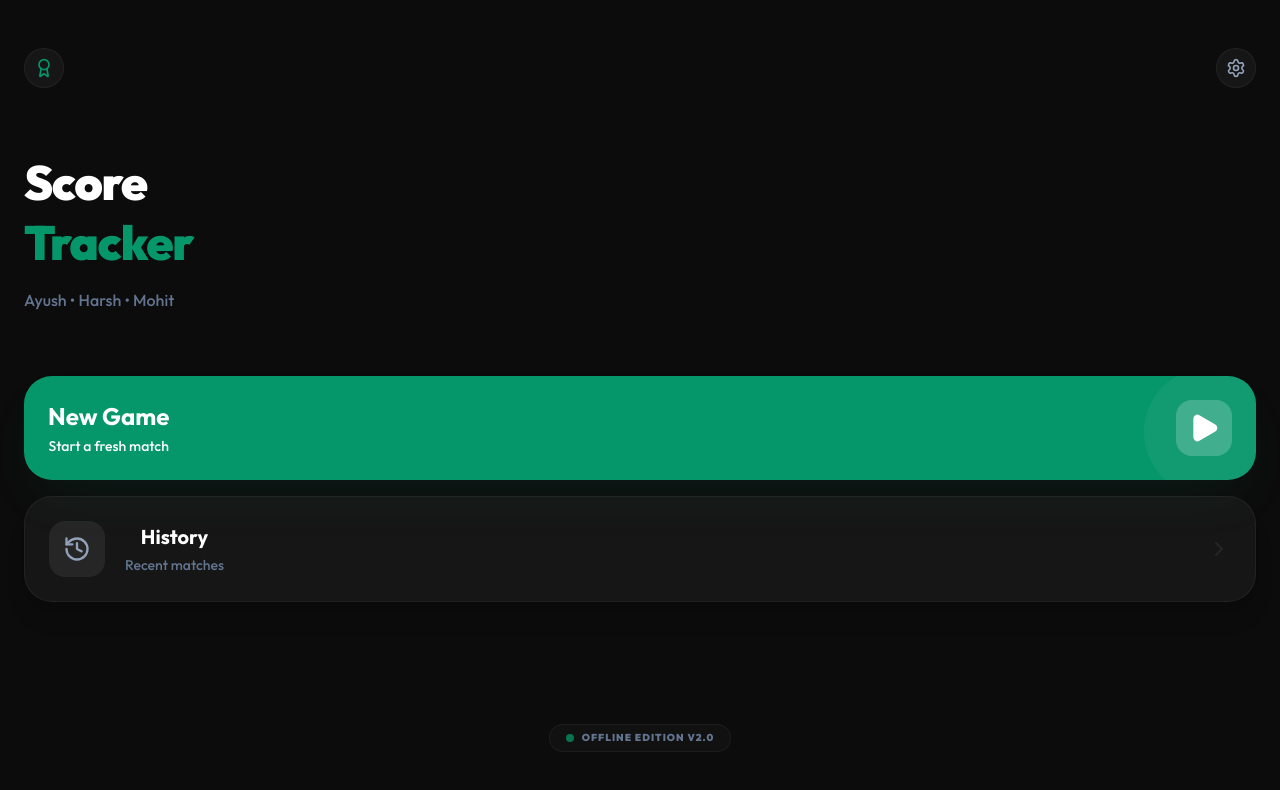
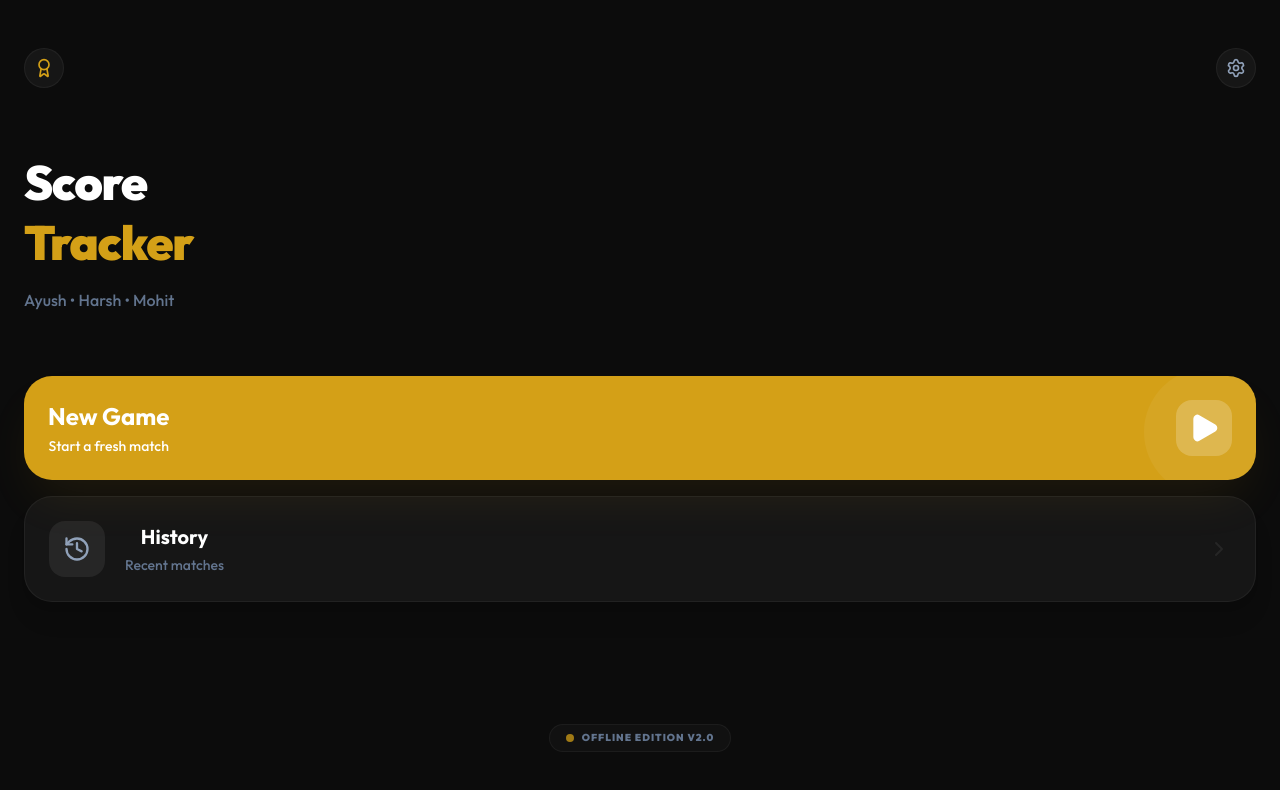
Before and after one commit to AyushK5ingh/callbreak-score-tracker, a React (Vite) app: page / in a window 1280 px wide. Shown: the top 790 px of the page. Built offline with nearby package versions, Linux system fonts and the light colour scheme; no server answers; the database is empty.

Commit message:
style: gold and black theme

```diff
--- a/src/App.jsx
+++ b/src/App.jsx
@@ -19,7 +19,7 @@ function App() {
   const navigateTo = (newView) => setView(newView);
 
   return (
-    <div className="min-h-screen bg-dark-900 text-white font-sans selection:bg-emerald-500/30">
+    <div className="min-h-screen bg-dark-900 text-white font-sans selection:bg-amber-500/30">
       {view === 'home' && <HomeView onNavigate={navigateTo} />}
       {view === 'game' && <GameSession onNavigate={navigateTo} />}
       {view === 'history' && <HistoryView onNavigate={navigateTo} />}
--- a/src/components/GameSession.jsx
+++ b/src/components/GameSession.jsx
@@ -180,7 +180,7 @@ const GameSession = ({ onNavigate }) => {
         >
           <div className="text-7xl mb-6">🏆</div>
           <h1 className="text-4xl font-black text-white mb-2">{sorted[0].name} Wins!</h1>
-          <p className="text-emerald-400 font-bold text-lg mb-12">with {sorted[0].score} points</p>
+          <p className="text-amber-400 font-bold text-lg mb-12">with {sorted[0].score} points</p>
 
           <div className="space-y-3 w-full max-w-sm">
             {sorted.map((p, idx) => (
@@ -251,8 +251,8 @@ const GameSession = ({ onNavigate }) => {
                 <Trophy className="w-6 h-6 text-white" />
               </div>
               <div>
-                <p className="text-sm font-bold text-emerald-400">{leader.name} leads!</p>
-                <p className="text-xs text-emerald-400/60 font-medium">with {leader.score} points</p>
+                <p className="text-sm font-bold text-amber-400">{leader.name} leads!</p>
+                <p className="text-xs text-amber-400/60 font-medium">with {leader.score} points</p>
               </div>
             </div>
           </motion.div>
@@ -269,7 +269,7 @@ const GameSession = ({ onNavigate }) => {
             {p.diff === 0 && p.score > 0 && (
               <div className="absolute top-2 right-2 bg-primary-500 text-[8px] font-black text-white px-1.5 py-0.5 rounded shadow-lg">LEAD</div>
             )}
-            <p className={`text-xs font-bold uppercase tracking-widest mb-1 ${p.name === 'Ayush' ? 'text-emerald-500' : p.name === 'Harsh' ? 'text-blue-500' : 'text-orange-500'}`}>
+            <p className={`text-xs font-bold uppercase tracking-widest mb-1 ${p.name === 'Ayush' ? 'text-amber-500' : p.name === 'Harsh' ? 'text-blue-500' : 'text-orange-500'}`}>
               {p.name}
             </p>
             {rounds.length > 0 && liveNicknames.bidNicks[p.name] && (
@@ -404,7 +404,7 @@ const GameSession = ({ onNavigate }) => {
             <motion.button
               whileTap={{ scale: 0.98 }}
               onClick={startHandLockIn}
-              className="w-full bg-emerald-600 hover:bg-emerald-700 py-4 rounded-2xl font-black text-white flex items-center justify-center space-x-3 shadow-2xl shadow-emerald-600/30"
+              className="w-full bg-amber-600 hover:bg-amber-700 py-4 rounded-2xl font-black text-white flex items-center justify-center space-x-3 shadow-2xl shadow-amber-600/30"
             >
               <Save className="w-5 h-5" />
               <span>SAVE ROUND</span>
--- a/src/components/HistoryView.jsx
+++ b/src/components/HistoryView.jsx
@@ -9,7 +9,7 @@ const TrendChart = ({ data, height = 80 }) => {
   if (!data) return null;
 
   const players = ['Ayush', 'Harsh', 'Mohit'];
-  const colors = { Ayush: '#059669', Harsh: '#3b82f6', Mohit: '#f97316' };
+  const colors = { Ayush: '#D4A017', Harsh: '#3b82f6', Mohit: '#f97316' };
   const allValues = players.flatMap(name => data[name]);
   const minVal = Math.min(...allValues);
   const maxVal = Math.max(...allValues);
@@ -109,7 +109,7 @@ const HistoryView = ({ onNavigate }) => {
       <div className="grid grid-cols-3 gap-3 mb-12">
         {['Ayush', 'Harsh', 'Mohit'].map((name) => (
           <div key={name} className="bg-dark-800 border border-white/5 p-4 rounded-3xl text-center">
-            <p className={`text-[10px] font-black uppercase tracking-widest mb-1 ${name === 'Ayush' ? 'text-emerald-500' : name === 'Harsh' ? 'text-blue-500' : 'text-orange-500'}`}>{name}</p>
+            <p className={`text-[10px] font-black uppercase tracking-widest mb-1 ${name === 'Ayush' ? 'text-amber-500' : name === 'Harsh' ? 'text-blue-500' : 'text-orange-500'}`}>{name}</p>
             <div className="flex flex-col items-center gap-0.5 mb-1">
               <NicknameBadge nick={bidNicks[name]} />
               <NicknameBadge nick={skillNicks[name]} />
@@ -130,7 +130,7 @@ const HistoryView = ({ onNavigate }) => {
 
       {/* Legend for trend chart */}
       <div className="flex items-center justify-center space-x-6 mb-6">
-        {[{ name: 'Ayush', color: 'bg-emerald-500' }, { name: 'Harsh', color: 'bg-blue-500' }, { name: 'Mohit', color: 'bg-orange-500' }].map(p => (
+        {[{ name: 'Ayush', color: 'bg-amber-500' }, { name: 'Harsh', color: 'bg-blue-500' }, { name: 'Mohit', color: 'bg-orange-500' }].map(p => (
           <div key={p.name} className="flex items-center space-x-1.5">
             <div className={`w-2 h-2 rounded-full ${p.color}`} />
             <span className="text-[9px] font-bold text-slate-500 uppercase">{p.name}</span>
@@ -213,9 +213,9 @@ const HistoryView = ({ onNavigate }) => {
                   {/* Comeback / Downfall tags */}
                   <div className="flex flex-wrap gap-2">
                     {analysis.comeback && (
-                      <div className="flex items-center space-x-1 bg-emerald-500/10 border border-emerald-500/20 px-2 py-1 rounded-lg">
-                        <TrendingUp className="w-3 h-3 text-emerald-400" />
-                        <span className="text-[8px] font-black text-emerald-400 uppercase">{analysis.comeback} — Comeback King 👑</span>
+                      <div className="flex items-center space-x-1 bg-amber-500/10 border border-amber-500/20 px-2 py-1 rounded-lg">
+                        <TrendingUp className="w-3 h-3 text-amber-400" />
+                        <span className="text-[8px] font-black text-amber-400 uppercase">{analysis.comeback} — Comeback King 👑</span>
                       </div>
                     )}
                     {analysis.downfall && (
--- a/src/index.css
+++ b/src/index.css
@@ -8,16 +8,16 @@
   --color-dark-800: #161616;
   --color-dark-700: #262626;
 
-  --color-primary-500: #059669;
-  --color-primary-600: #047857;
+  --color-primary-500: #D4A017;
+  --color-primary-600: #B8860B;
 }
 
 @layer base {
   body {
     @apply bg-dark-900 text-slate-200 font-sans antialiased;
     background-image:
-      radial-gradient(ellipse 80% 50% at 20% 80%, rgba(5, 150, 105, 0.06), transparent),
-      radial-gradient(ellipse 60% 40% at 80% 20%, rgba(5, 150, 105, 0.04), transparent);
+      radial-gradient(ellipse 80% 50% at 20% 80%, rgba(212, 160, 23, 0.06), transparent),
+      radial-gradient(ellipse 60% 40% at 80% 20%, rgba(212, 160, 23, 0.04), transparent);
     background-attachment: fixed;
     animation: aurora 20s ease-in-out infinite alternate;
   }
@@ -26,18 +26,18 @@
 @keyframes aurora {
   0% {
     background-image:
-      radial-gradient(ellipse 80% 50% at 20% 80%, rgba(5, 150, 105, 0.06), transparent),
-      radial-gradient(ellipse 60% 40% at 80% 20%, rgba(5, 150, 105, 0.04), transparent);
+      radial-gradient(ellipse 80% 50% at 20% 80%, rgba(212, 160, 23, 0.06), transparent),
+      radial-gradient(ellipse 60% 40% at 80% 20%, rgba(212, 160, 23, 0.04), transparent);
   }
   50% {
     background-image:
-      radial-gradient(ellipse 70% 60% at 50% 60%, rgba(5, 150, 105, 0.08), transparent),
-      radial-gradient(ellipse 80% 30% at 30% 30%, rgba(5, 150, 105, 0.05), transparent);
+      radial-gradient(ellipse 70% 60% at 50% 60%, rgba(212, 160, 23, 0.08), transparent),
+      radial-gradient(ellipse 80% 30% at 30% 30%, rgba(212, 160, 23, 0.05), transparent);
   }
   100% {
     background-image:
-      radial-gradient(ellipse 60% 50% at 70% 70%, rgba(5, 150, 105, 0.06), transparent),
-      radial-gradient(ellipse 90% 40% at 10% 40%, rgba(5, 150, 105, 0.04), transparent);
+      radial-gradient(ellipse 60% 50% at 70% 70%, rgba(212, 160, 23, 0.06), transparent),
+      radial-gradient(ellipse 90% 40% at 10% 40%, rgba(212, 160, 23, 0.04), transparent);
   }
 }
 
--- a/tailwind.config.js
+++ b/tailwind.config.js
@@ -17,8 +17,8 @@ export default {
           700: '#262626',
         },
         primary: {
-          500: '#059669', // Emerald 600
-          600: '#047857',
+          500: '#D4A017', // Gold
+          600: '#B8860B',
         }
       },
     },
```
